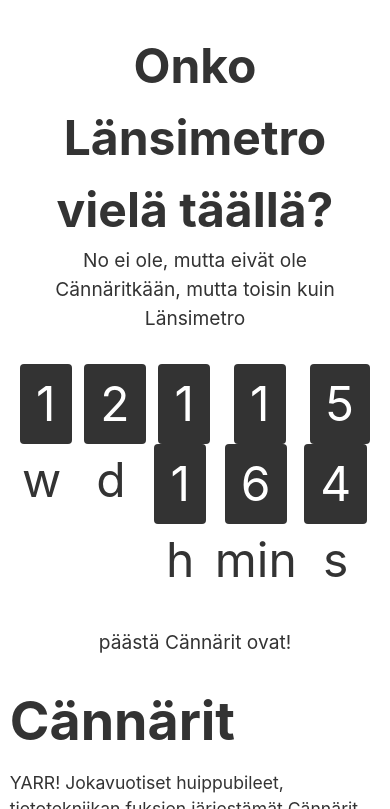
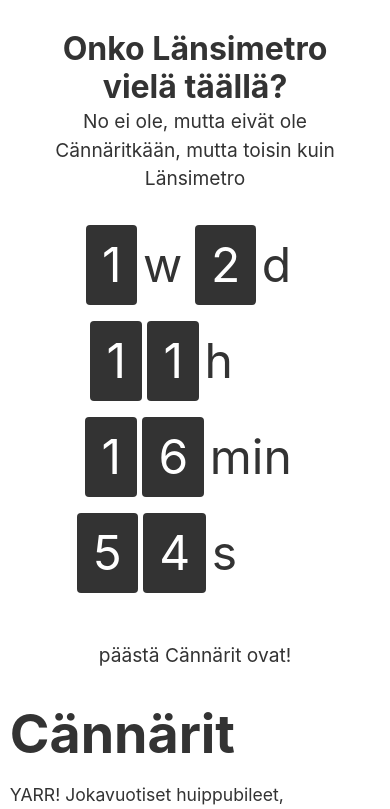
Before and after one commit to 4llu/Cannarit-2016, a website: page index.html in a window 390 px wide. Shown: the part 846-1655 px from the top of the page. Drawn offline with nearby package versions, Linux system fonts and the light colour scheme.

Commit message:
Made countdown mobile friendly

```diff
--- a/index.html
+++ b/index.html
@@ -29,18 +29,19 @@
                 <span class="countdown__title">Onko Länsimetro vielä täällä?</span>
                 <span class="countdown__text">No ei ole, mutta eivät ole Cännäritkään, mutta toisin kuin Länsimetro</span>
                 <div class="counter">
-                    <div class="counter__section">
+                    <div class="counter__section small">
                         <span class="counter__digit" id="counter-w"></span>
                         <span class="counter__unit">w</span>
                     </div>
-                    <div class="counter__section">
+                    <div class="counter__section small">
                         <span class="counter__digit" id="counter-d"></span>
                         <span class="counter__unit">d</span>
                     </div>
                     <div class="counter__section">
                         <span class="counter__digit" id="counter-h-1"></span>
                         <span class="counter__digit" id="counter-h-2"></span>
-                        <span class="counter__unit">h</span>
+                        <!-- <span class="counter__unit">h</span> -->
+                        <span class="counter__unit">h<span class="u-invisible-text">aa</span></span>
                     </div>
                     <div class="counter__section">
                         <span class="counter__digit" id="counter-min-1"></span>
@@ -50,7 +51,8 @@
                     <div class="counter__section">
                         <span class="counter__digit" id="counter-s-1"></span>
                         <span class="counter__digit" id="counter-s-2"></span>
-                        <span class="counter__unit">s</span>
+                        <!-- <span class="counter__unit">s</span> -->
+                        <span class="counter__unit">s<span class="u-invisible-text">iias</span></span>
                     </div>
                 </div>
                 <span class="countdown__text">päästä Cännärit ovat!</span>
--- a/resources/styles/sass/base/_typography.scss
+++ b/resources/styles/sass/base/_typography.scss
@@ -62,3 +62,7 @@
   border-top: 0;
   margin: $base-spacing 0;
 }
+
+.u-invisible-text {
+    color: rgba(0, 0, 0, 0) !important;
+}
--- a/resources/styles/sass/elements/_countdown.scss
+++ b/resources/styles/sass/elements/_countdown.scss
@@ -6,8 +6,12 @@
 
 .countdown__title {
     display: block;
-    font-size: 3rem;
+    font-size: 2rem;
     font-weight: bold;
+    line-height: 1.2;
+    @include media(820px) {
+        font-size: 3rem;
+    }
 }
 
 .countdown__text {
@@ -17,12 +21,17 @@
 .counter {
     margin: 2rem 0;
     display: flex;
+    flex-wrap: wrap;
     justify-content: center;
     font-size: 3rem;
+    // font-size: 2rem;
 }
 
-.counter__section:not(:last-of-type) {
-    margin-right: 0.8rem;
+.counter__section {
+    margin-bottom: 1rem;
+    &:not(:last-of-type) {
+        margin-right: 0.8rem;
+    }
 }
 
 .counter__digit {
@@ -40,4 +49,10 @@
 
 .counter__unit {
     margin-left: -0.5rem;
+
+    @include media(536px) {
+        .u-invisible-text {
+            display: none;
+        }
+    }
 }
```
Also changed, not shown: resources/styles/master.css.
